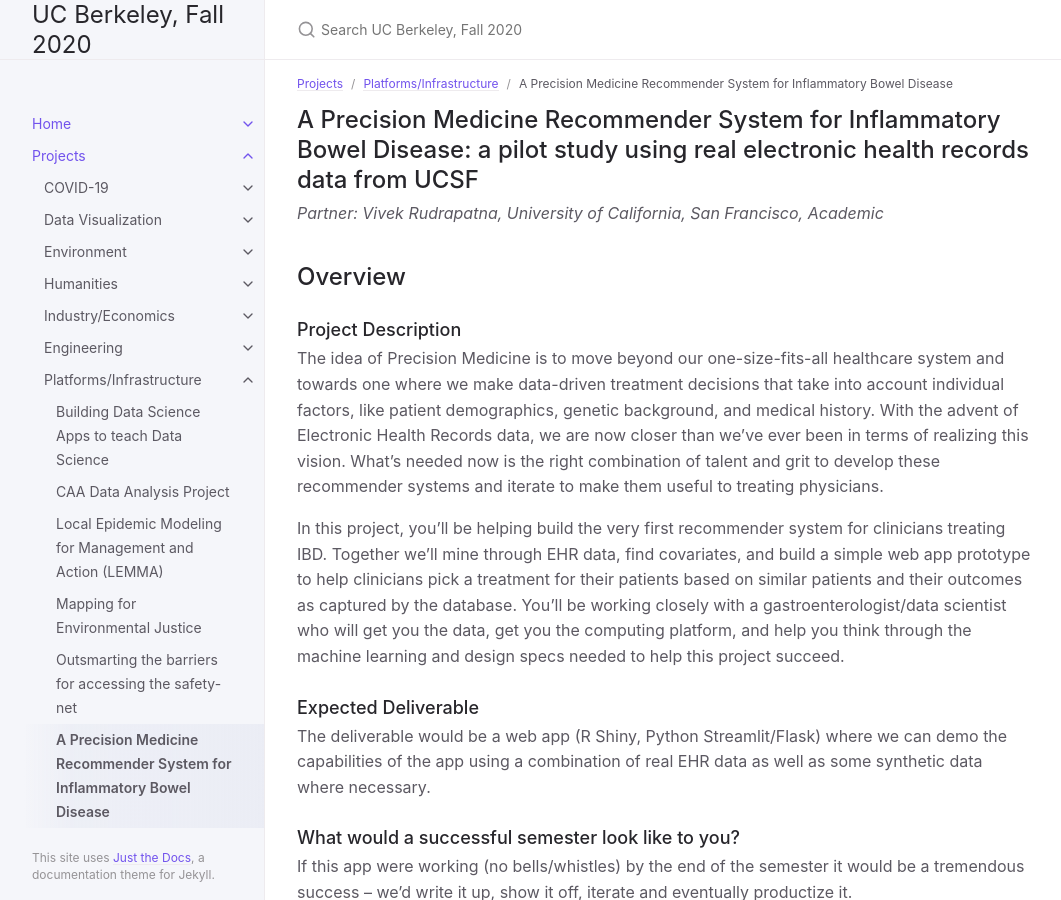
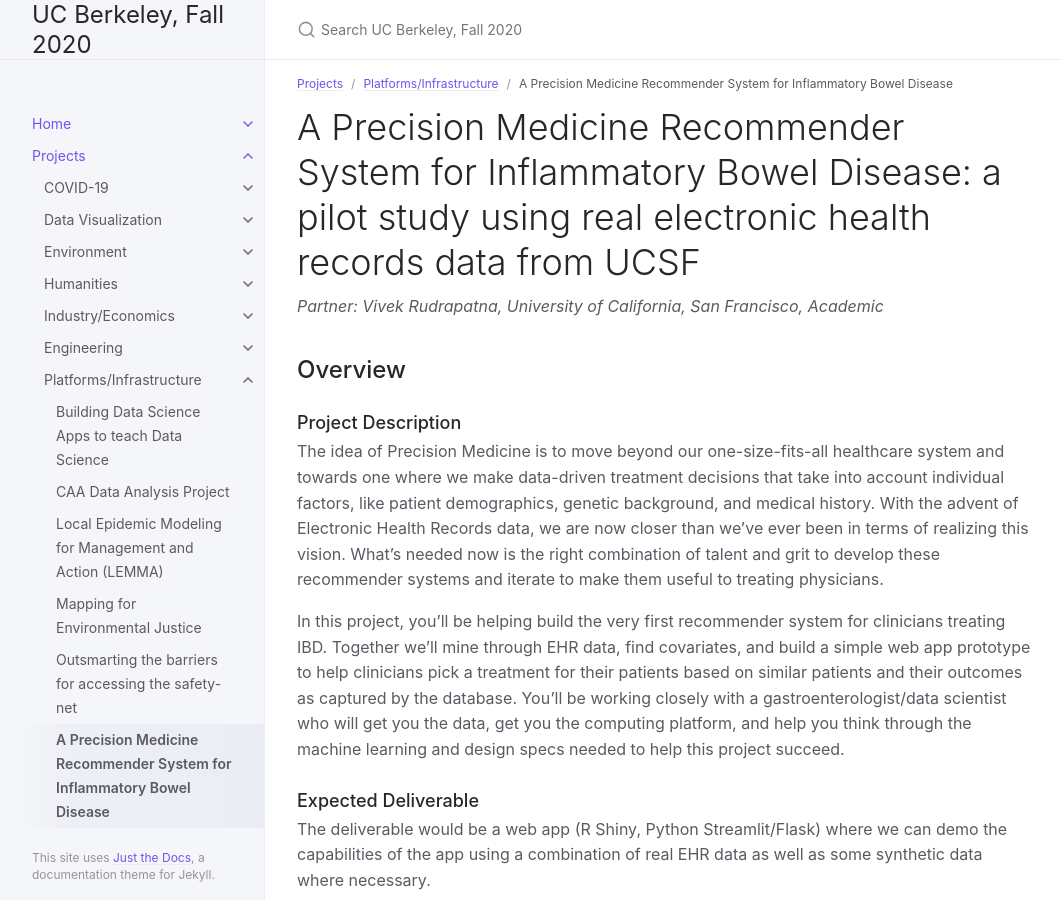
Before and after one commit to DS-Discovery/ds-discovery.github.io, a Jekyll site: the page built from Projects/Platforms:Infrastructure/PI-Precision Medicine.md, in a window 1280 px wide and 900 px high. Shown: the whole window, without its empty margins (107-1168 px from the left). Built offline with Jekyll 4.4.1, drawn with Linux system fonts in a browser that asks for light colours.

```diff
--- a/Projects/Platforms:Infrastructure/PI-Precision Medicine.md
+++ b/Projects/Platforms:Infrastructure/PI-Precision Medicine.md
@@ -7,7 +7,7 @@ nav_order: 13
 ---
 
 
-## A Precision Medicine Recommender System for Inflammatory Bowel Disease: a pilot study using real electronic health records data from UCSF
+# A Precision Medicine Recommender System for Inflammatory Bowel Disease: a pilot study using real electronic health records data from UCSF
 *Partner: Vivek Rudrapatna, University of California, San Francisco, Academic*
 
 ## Overview
```
